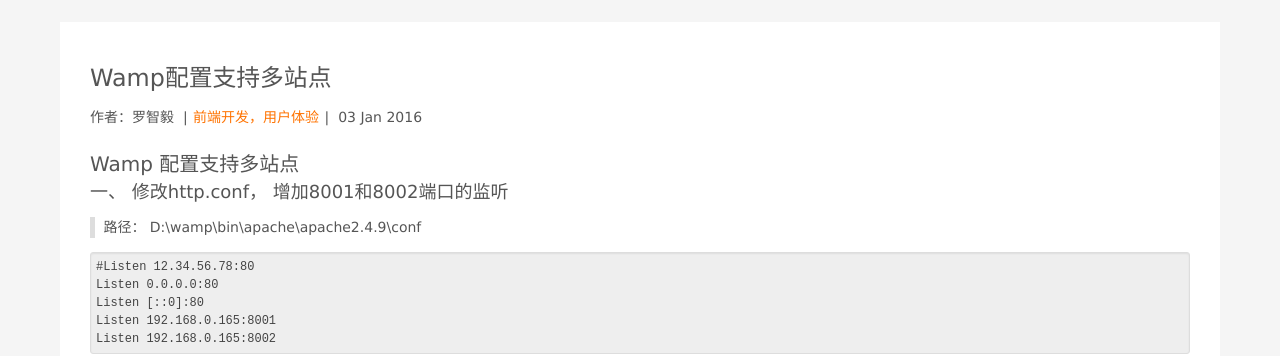
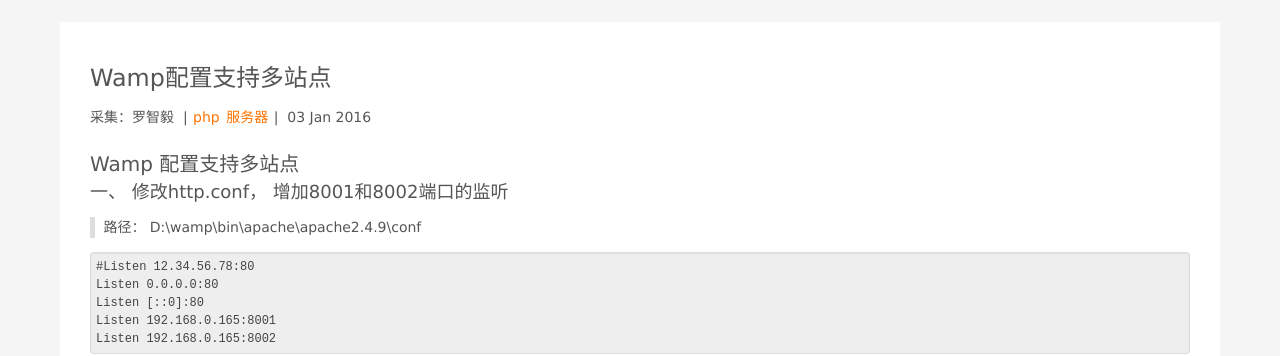
Before and after one commit to luozyiii/blog, a Jekyll site: the page built from _posts/2016-01-03-Wamp配置支持多站点.md, in a window 1280 px wide and 900 px high. Shown: the part 308-664 px from the top of the window. Built offline with Jekyll 4.4.1, drawn with Linux system fonts in a browser that asks for light colours; nearby versions of some CDN libraries.

Commit message:
wamp服务器配置

```diff
--- a/_layouts/detail.html
+++ b/_layouts/detail.html
@@ -9,8 +9,10 @@
 		<section class="container m-detail">
 			<h1 class="">{{ page.title }}</h1>
 			<p class="info">
-				<span>作者：{{ page.author }}&nbsp;&nbsp;|</span>
-				<span class="tag">前端开发，用户体验</span>
+				<span>采集：{{ page.author }}&nbsp;&nbsp;|</span>
+				{% for tag in page.tags %}
+				    <span class="tag">{{ tag }}</span>
+				{% endfor %}
 				<span>|&nbsp;&nbsp;{{ page.date | date_to_string }}</span>
 			</p>
 			<div class="content">
--- a/index.html
+++ b/index.html
@@ -21,7 +21,7 @@
 			{{ post.describe }}
 		</div>
 		<div class="info">
-			<span>作者：{{ post.author }}&nbsp;|</span>
+			<span>采集：{{ post.author }}&nbsp;|</span>
 			{% for tag in post.tags %}
 			    <span class="tag">{{ tag }}</span>
 			{% endfor %}
--- a/other.html
+++ b/other.html
@@ -18,7 +18,7 @@
 				{{ post.describe }}
 			</div>
 			<div class="info">
-				<span>作者：{{ post.author }}&nbsp;|</span>
+				<span>采集：{{ post.author }}&nbsp;|</span>
 				{% for tag in post.tags %}
 				    <span class="tag">{{ tag }}</span>
 				{% endfor %}
--- a/ui.html
+++ b/ui.html
@@ -24,7 +24,7 @@
 				{{ post.describe }}
 			</div>
 			<div class="info">
-				<span>作者：{{ post.author }}&nbsp;|</span>
+				<span>采集：{{ post.author }}&nbsp;|</span>
 				{% for tag in post.tags %}
 				    <span class="tag">{{ tag }}</span>
 				{% endfor %}
--- a/web.html
+++ b/web.html
@@ -18,7 +18,7 @@
 				{{ post.describe }}
 			</div>
 			<div class="info">
-				<span>作者：{{ post.author }}&nbsp;|</span>
+				<span>采集：{{ post.author }}&nbsp;|</span>
 				{% for tag in post.tags %}
 				    <span class="tag">{{ tag }}</span>
 				{% endfor %}
```
Also changed, not shown: _posts/2016-01-03-Wamp配置支持多站点.md (+1 -1 lines), images/arc-2.jpg (deleted), images/arc-wamp.jpg (added).
